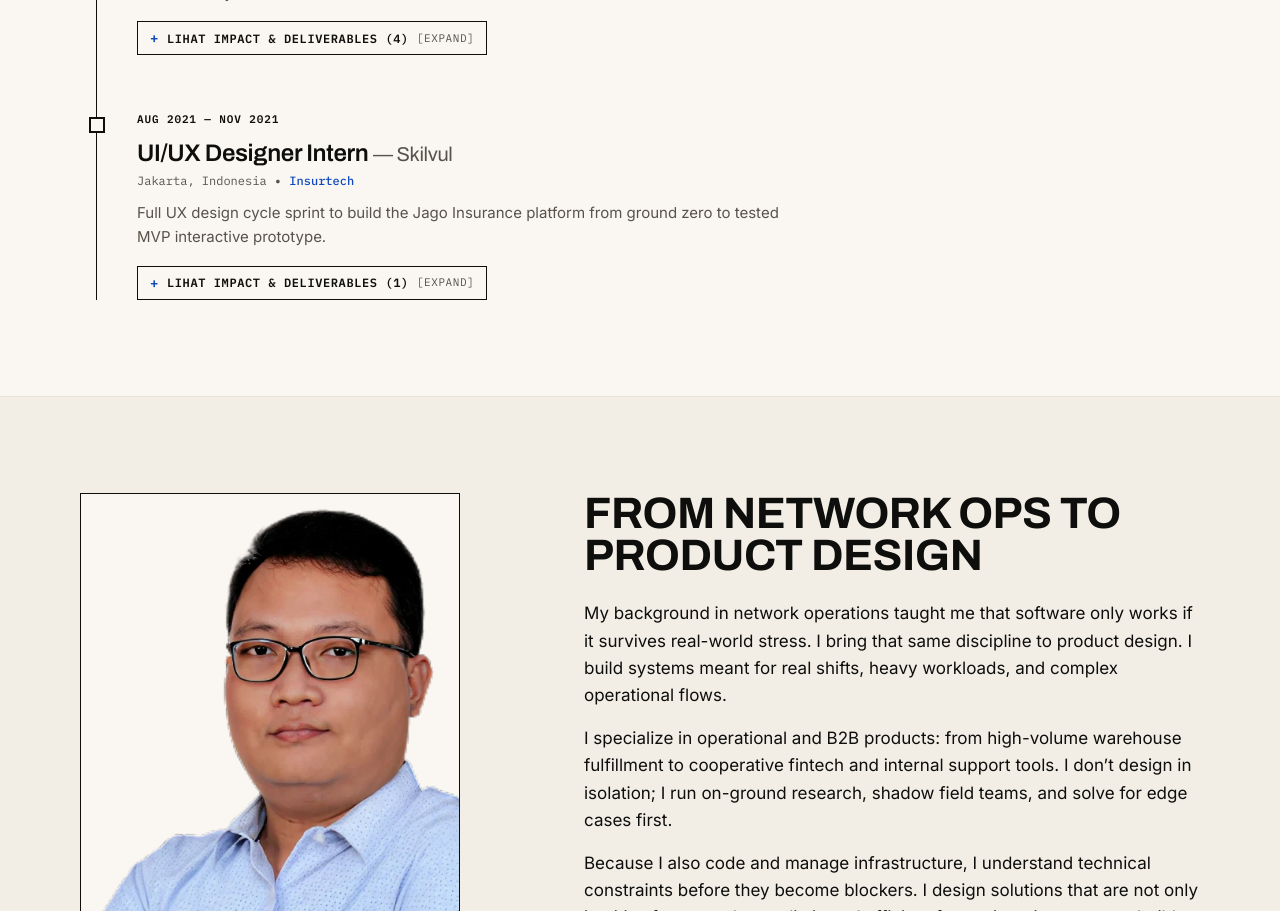
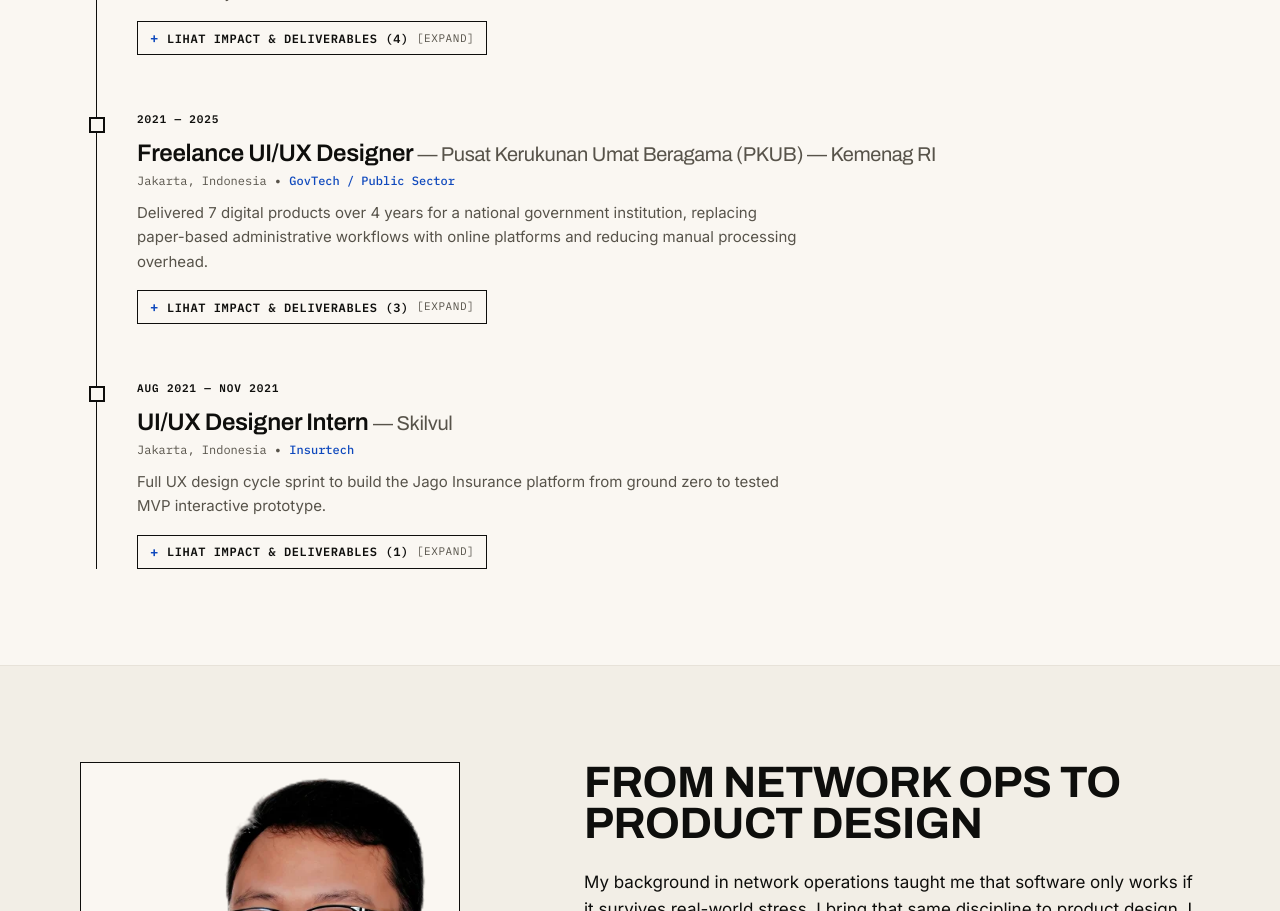
Before and after one commit to panjisap0805/Portfolio-Brutalist, a Next.js app: page / in a window 1280 px wide. Shown: the part 2820-3731 px from the top of the page. Built offline with nearby package versions, Linux system fonts and the light colour scheme.

Commit message:
feat: add PKUB Kemenag freelance experience

```diff
--- a/data/experience.js
+++ b/data/experience.js
@@ -62,6 +62,31 @@ export const experiences = [
       {
         metric: "10+ Shipped Improvements",
         text: "Delivered iterative, research-backed releases on fast 1-month cycles from requirement definition to field validation.",
+      },
+    ],
+  },
+  {
+    id: "pkub-kemenag",
+    company: "Pusat Kerukunan Umat Beragama (PKUB) — Kemenag RI",
+    role: "Freelance UI/UX Designer",
+    period: "2021 — 2025",
+    location: "Jakarta, Indonesia",
+    domain: "GovTech / Public Sector",
+    stamp: { label: "Freelance", tone: "cobalt" },
+    summary:
+      "Delivered 7 digital products over 4 years for a national government institution, replacing paper-based administrative workflows with online platforms and reducing manual processing overhead.",
+    highlights: [
+      {
+        metric: "7 Digital Products",
+        text: "Delivered 7 digital products over 4 years for a national government institution, replacing paper-based administrative workflows with online platforms and reducing manual processing overhead.",
+      },
+      {
+        metric: "Interfaith & Scale",
+        text: "Designed accessible, scalable platforms supporting interfaith communication, transparency, and proactive engagement between communities, employees, and government stakeholders.",
+      },
+      {
+        metric: "End-to-End Delivery",
+        text: "Managed each engagement independently — from stakeholder requirement gathering through delivery — while ensuring compliance with organizational and regulatory needs.",
       },
     ],
   },
```
